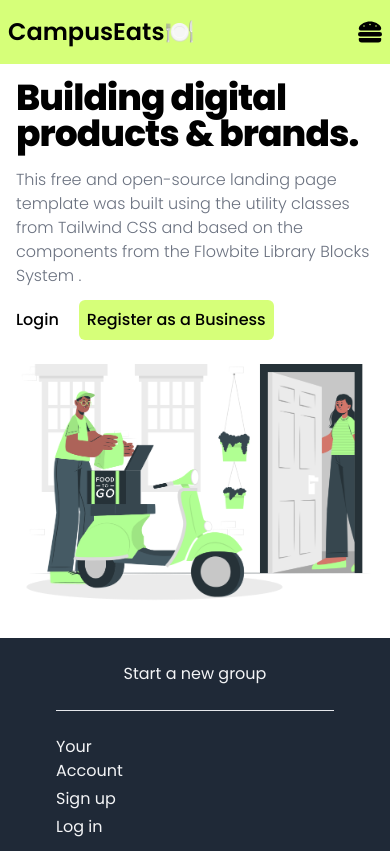
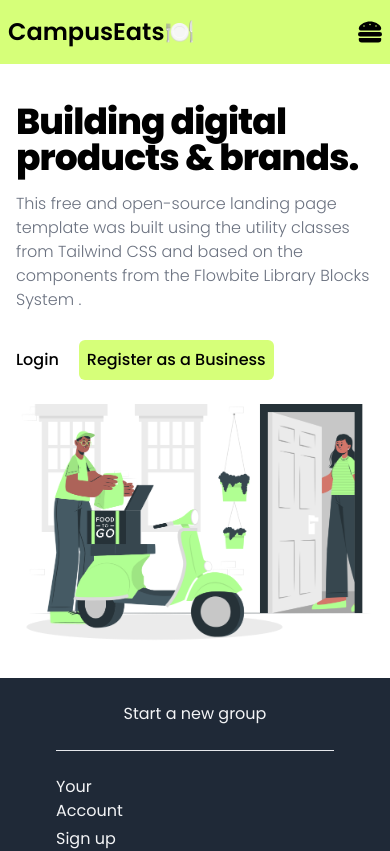
Before and after one commit to kirtanchandak/CampusEats, a React (Create React App) app: page / in a window 390 px wide. Shown: the top 851 px of the page. Built offline with nearby package versions, Linux system fonts and the light colour scheme.

Commit message:
ui fixes

```diff
--- a/src/components/Home.js
+++ b/src/components/Home.js
@@ -6,9 +6,9 @@ function Home() {
   return (
     <>
       <Layout>
-        <section class="bg-white dark:bg-gray-900">
-          <div class="grid max-w-screen-xl px-4 pt-20 pb-8 mx-auto lg:gap-8 xl:gap-0 lg:py-16 lg:grid-cols-12 lg:pt-24">
-            <div class="mr-auto place-self-center lg:col-span-7">
+        <section class="">
+          <div class="grid max-w-screen-xl px-4 pt-24 pb-8 mx-auto lg:gap-8 xl:gap-0 lg:py-16 lg:grid-cols-12 lg:pt-24">
+            <div class="mr-auto place-self-center lg:col-span-7 mt-2">
               <h1 class="max-w-2xl mb-4 text-4xl font-extrabold leading-none tracking-tight md:text-5xl xl:text-6xl dark:text-white">
                 Building digital <br />
                 products & brands.
@@ -18,7 +18,7 @@ function Home() {
                 the utility classes from Tailwind CSS and based on the
                 components from the Flowbite Library Blocks System .
               </p>
-              <div class="sm:flex sm:space-y-0 sm:space-x-4 flex gap-5 pt-3">
+              <div class="sm:flex sm:space-y-0 sm:space-x-4 flex gap-5 pt-7">
                 <button className="font-medium">Login</button>
                 <button className="bg-[#D6FF79] px-2 py-2 rounded-md font-medium">
                   Register as a Business
@@ -26,7 +26,7 @@ function Home() {
               </div>
             </div>
             <div class="lg:mt-0 lg:col-span-5 lg:flex pt-4">
-              <img src={boy} alt="hero image" />
+              <img src={boy} alt="hero-img" />
             </div>
           </div>
         </section>
```
